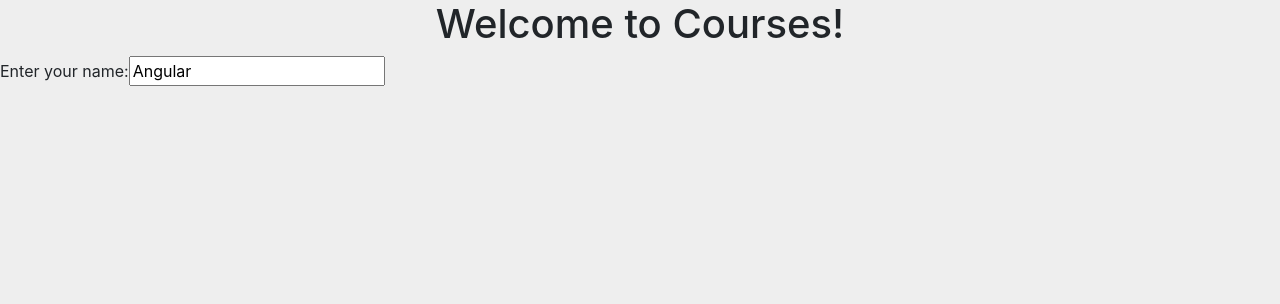
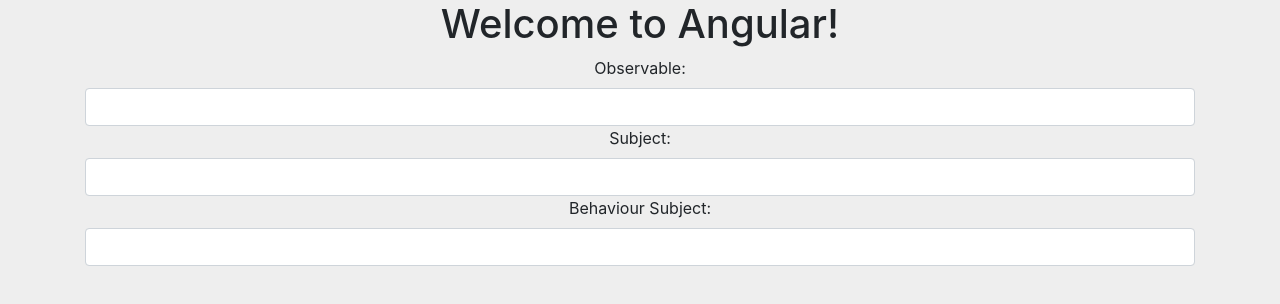
Before and after one commit to Hemasudha/project1, an Angular app: page / in a window 1280 px wide. Shown: the top 304 px of the page. Built offline with nearby package versions, Linux system fonts and the light colour scheme.

Commit message:
subject and behavioursubject

```diff
--- a/src/app/app.component.ts
+++ b/src/app/app.component.ts
@@ -6,5 +6,5 @@
   styleUrls: ["./app.component.css"]
 })
 export class AppComponent {
-  title = "Courses";
+  title = "Angular";
 }
--- a/src/app/design/design.component.html
+++ b/src/app/design/design.component.html
@@ -1,2 +1,26 @@
-<label>Enter your name:</label>
-<input (keyup)="onKey($event)" [(ngModel)]="name" />
+<div class="container " style="text-align: center">
+  <div>
+    <label>Observable:</label>
+    <input
+      class="form-control"
+      (keyup.enter)="onKey($event)"
+      [(ngModel)]="name"
+    />
+  </div>
+  <div>
+    <label>Subject:</label>
+    <input
+      class="form-control"
+      (keyup.enter)="onSub($event)"
+      [(ngModel)]="sname"
+    />
+  </div>
+  <div>
+    <label>Behaviour Subject:</label>
+    <input
+      class="form-control"
+      (keyup.enter)="onBsub($event)"
+      [(ngModel)]="bname"
+    />
+  </div>
+</div>
--- a/src/app/design/design.component.ts
+++ b/src/app/design/design.component.ts
@@ -24,7 +24,7 @@
   constructor(public fb: FormBuilder, private usersService: UsersService) {}
 
   ngOnInit() {
-    this.name = "Angular";
+    //this.name = "Angular";
   }
 
   onKey(event: any) {
@@ -35,18 +35,26 @@
     this.$name.subscribe(value => {
       console.log(value);
     });
+  }
+  onSub(event) {
+    //let subject = new Subject<string>();
+    this.data = event.target.value;
+    this.subject.subscribe(data => {
+      console.log(data);
+    });
+    this.subject.next(this.data);
+    this.subject.next(this.arr);
+  }
+
+  onBsub(event) {
+    this.data = event.target.value;
+
     this.bsubject.subscribe(data => {
       console.log("A:" + data);
     });
-    this.bsubject.next(Math.round(2.22));
+    this.bsubject.next(Math.round(this.data));
     this.bsubject.next(Math.random());
 
     console.log(this.bsubject.value);
-
-    //subject = new Subject<string>();
-    this.subject.subscribe(data => {
-      console.log(data);
-    });
-    this.subject.next(this.arr);
   }
 }
```
